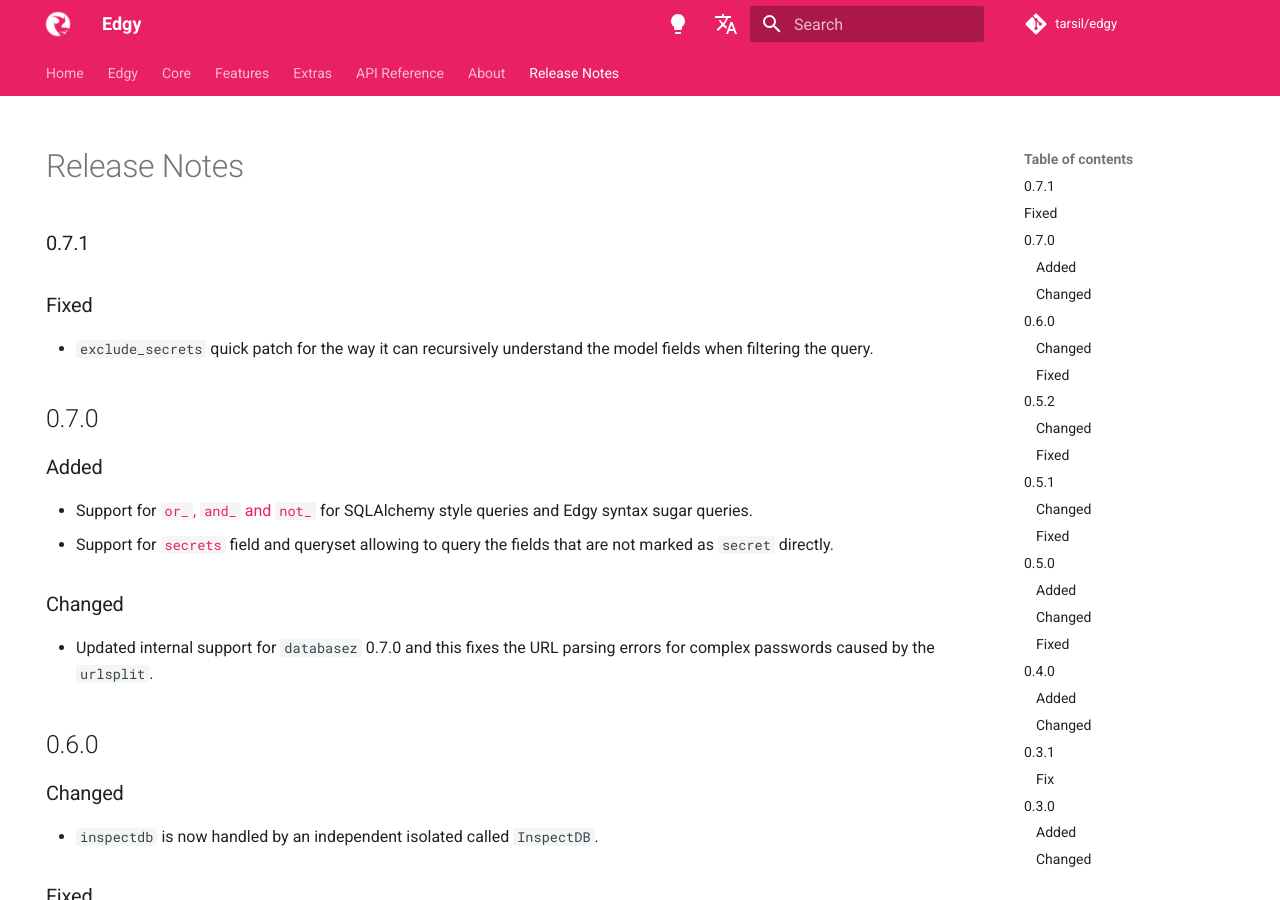
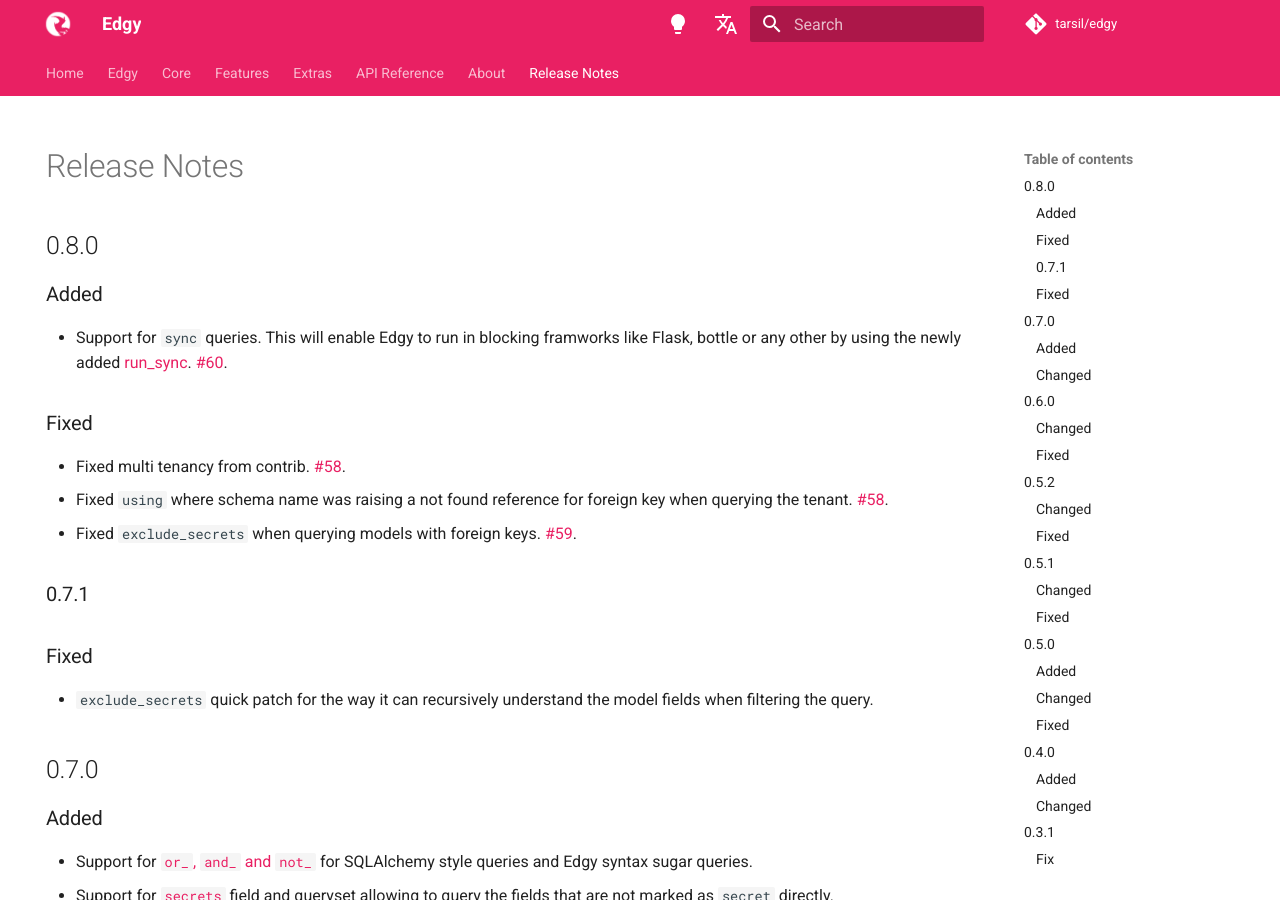
Before and after one commit to dymmond/edgy, an MkDocs documentation site: the page built from docs/release-notes.md, in a window 1280 px wide and 900 px high. Built offline with MkDocs 1.6.1 and Material for MkDocs 9.7.7, drawn with Linux system fonts in a browser that asks for light colours; comment, search, counter and statistics services are not loaded.

Commit message:
Release 0.8.0

```diff
--- a/docs/release-notes.md
+++ b/docs/release-notes.md
@@ -4,6 +4,20 @@ hide:
 ---
 
 # Release Notes
+
+## 0.8.0
+
+### Added
+
+- Support for `sync` queries. This will enable Edgy to run in blocking framworks like
+Flask, bottle or any other by using the newly added [run_sync](./queries/queries.md#blocking-queries). [#60](https://github.com/tarsil/edgy/pull/60).
+
+### Fixed
+
+- Fixed multi tenancy from contrib. [#58](https://github.com/tarsil/edgy/pull/58).
+- Fixed `using` where schema name was raising a not found reference for foreign key
+when querying the tenant. [#58](https://github.com/tarsil/edgy/pull/58).
+- Fixed `exclude_secrets` when querying models with foreign keys. [#59](https://github.com/tarsil/edgy/pull/59).
 
 ### 0.7.1
 
--- a/edgy/__init__.py
+++ b/edgy/__init__.py
@@ -1,4 +1,4 @@
-__version__ = "0.7.1"
+__version__ = "0.8.0"
 
 from .cli.base import Migrate
 from .conf import settings
```
